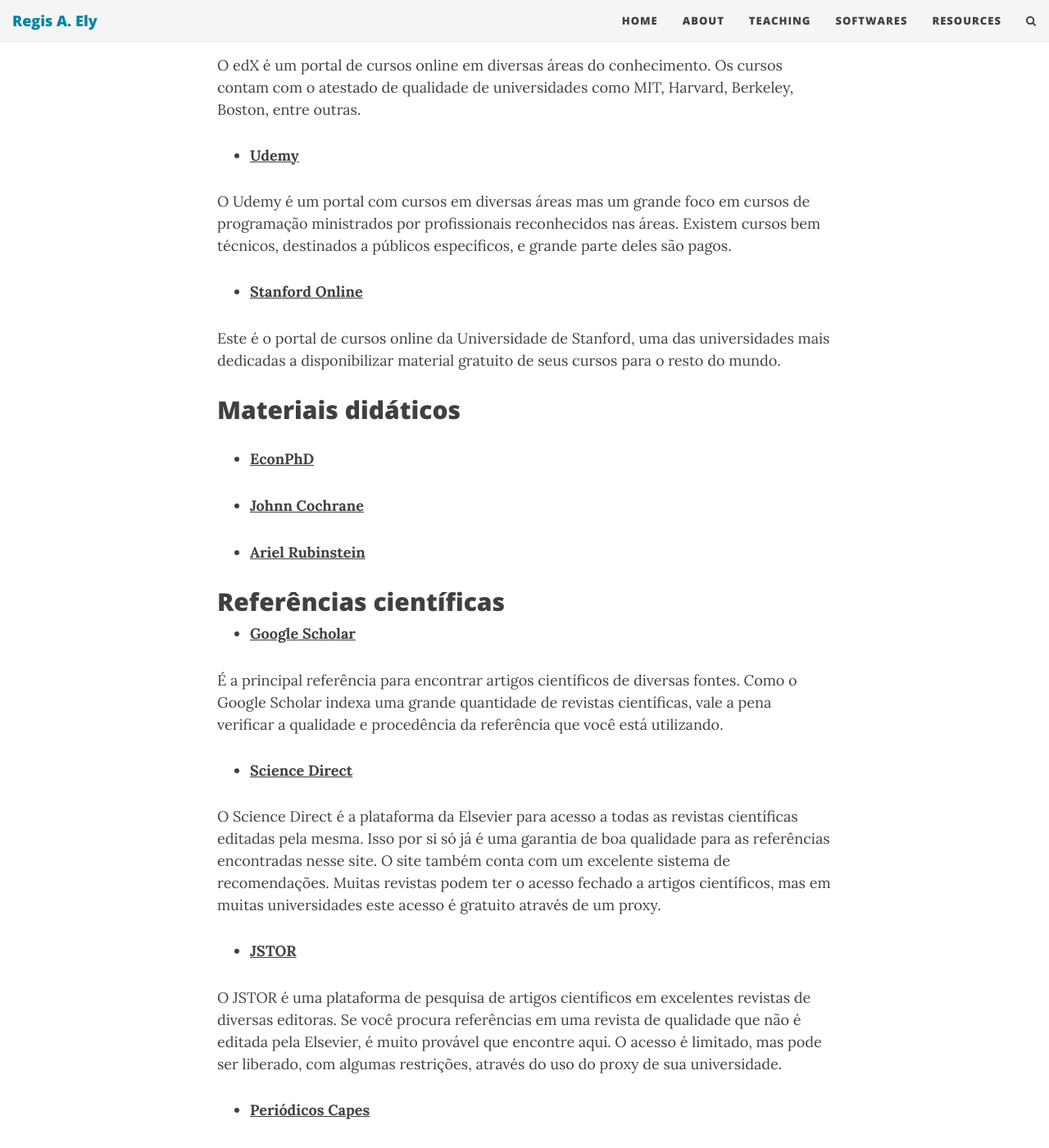
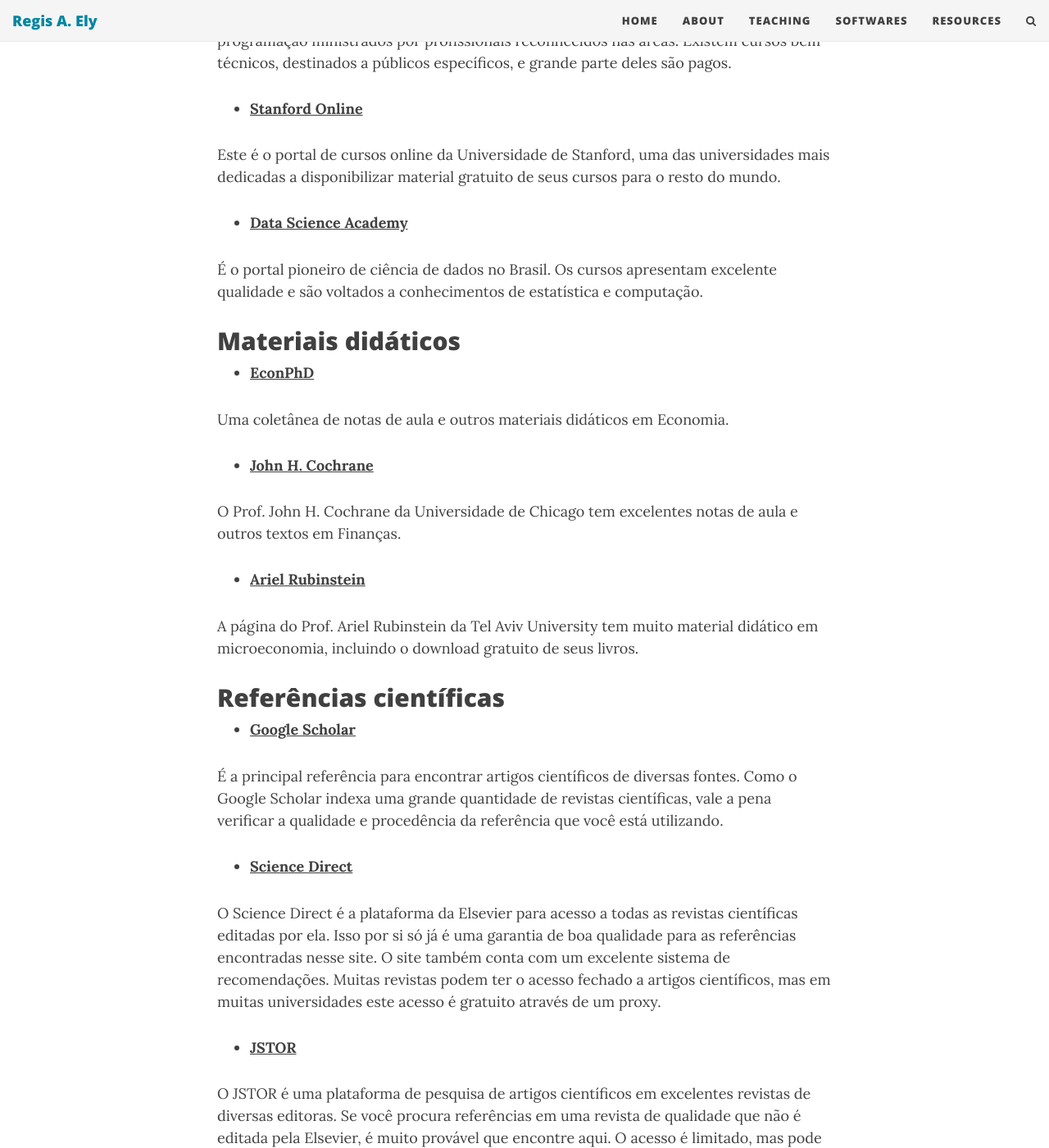
Before and after one commit to regisely/regisely.github.io, a Jekyll site: the page built from resources.md, in a window 1280 px wide and 1400 px high, scrolled down 2482 px. Shown: the whole window at 82% size. Built offline with Jekyll 4.4.1, drawn with Linux system fonts in a browser that asks for light colours; nearby versions of some CDN libraries; some of the changed text lies outside the part shown.

Commit message:
Resources

```diff
--- a/pt/resources.md
+++ b/resources.md
@@ -41,7 +35,11 @@
 
 - **[Stack Overflow](http://stackoverflow.com/)**
 
-É o fórum de computação da Stack Exchange. Uma dos fóruns mais famosos na internet. Se você tem dúvida de como fazer algo no R, python ou outra linguagem e procurar no google, provavelmente irá acabar achando a resposta em uma pergunta do Stack Overflow.
+É o fórum de voltado a programação computacional da Stack Exchange. Um dos fóruns mais famosos na internet. Se você tem dúvida de como fazer algo no R, Python ou outra linguagem e procurar no google, provavelmente irá acabar achando a resposta em uma pergunta do Stack Overflow.
+
+- **[Prorum](http://prorum.com/)**
+
+Fórum brasileiro de perguntas e respostas com foco acadêmico. Um dos fundadores é o [Prof. Daniel Cajueiro](http://www.danielcajueiro.unb.br/), do Departamento de Economia da Universidade de Brasília (UnB). As respostas são de excelente qualidade e há muitas perguntas sobre economia, estatística, matemática, computação e ciência de dados.
 
 - **[Estouro de Pilha](http://pt.stackoverflow.com/)**
 
@@ -71,13 +66,23 @@
 
 Este é o portal de cursos online da Universidade de Stanford, uma das universidades mais dedicadas a disponibilizar material gratuito de seus cursos para o resto do mundo.
 
+- **[Data Science Academy](http://www.datascienceacademy.com.br/)**
+
+É o portal pioneiro de ciência de dados no Brasil. Os cursos apresentam excelente qualidade e são voltados a conhecimentos de estatística e computação.
+
 ## Materiais didáticos {#teaching}
 
 - **[EconPhD](http://econphd.econwiki.com/notes.htm)**
 
-- **[Johnn Cochrane](http://faculty.chicagobooth.edu/john.cochrane/teaching/index.htm)**
+Uma coletânea de notas de aula e outros materiais didáticos em Economia.
+
+- **[John H. Cochrane](http://faculty.chicagobooth.edu/john.cochrane/teaching/index.htm)**
+
+O Prof. John H. Cochrane da Universidade de Chicago tem excelentes notas de aula e outros textos em Finanças.
 
 - **[Ariel Rubinstein](http://arielrubinstein.tau.ac.il/)**
+
+A página do Prof. Ariel Rubinstein da Tel Aviv University tem muito material didático em microeconomia, incluindo o download gratuito de seus livros.
 
 ## Referências científicas {#ref}
 
@@ -87,7 +92,7 @@
 
 - **[Science Direct](https://scholar.google.com.br/)**
 
-O Science Direct é a plataforma da Elsevier para acesso a todas as revistas científicas editadas pela mesma. Isso por si só já é uma garantia de boa qualidade para as referências encontradas nesse site. O site também conta com um excelente sistema de recomendações. Muitas revistas podem ter o acesso fechado a artigos científicos, mas em muitas universidades este acesso é gratuito através de um proxy.
+O Science Direct é a plataforma da Elsevier para acesso a todas as revistas científicas editadas por ela. Isso por si só já é uma garantia de boa qualidade para as referências encontradas nesse site. O site também conta com um excelente sistema de recomendações. Muitas revistas podem ter o acesso fechado a artigos científicos, mas em muitas universidades este acesso é gratuito através de um proxy.
 
 - **[JSTOR](http://www.jstor.org/)**
 
```
Also changed, not shown: other parts of resources.md (+1 -12 lines).
